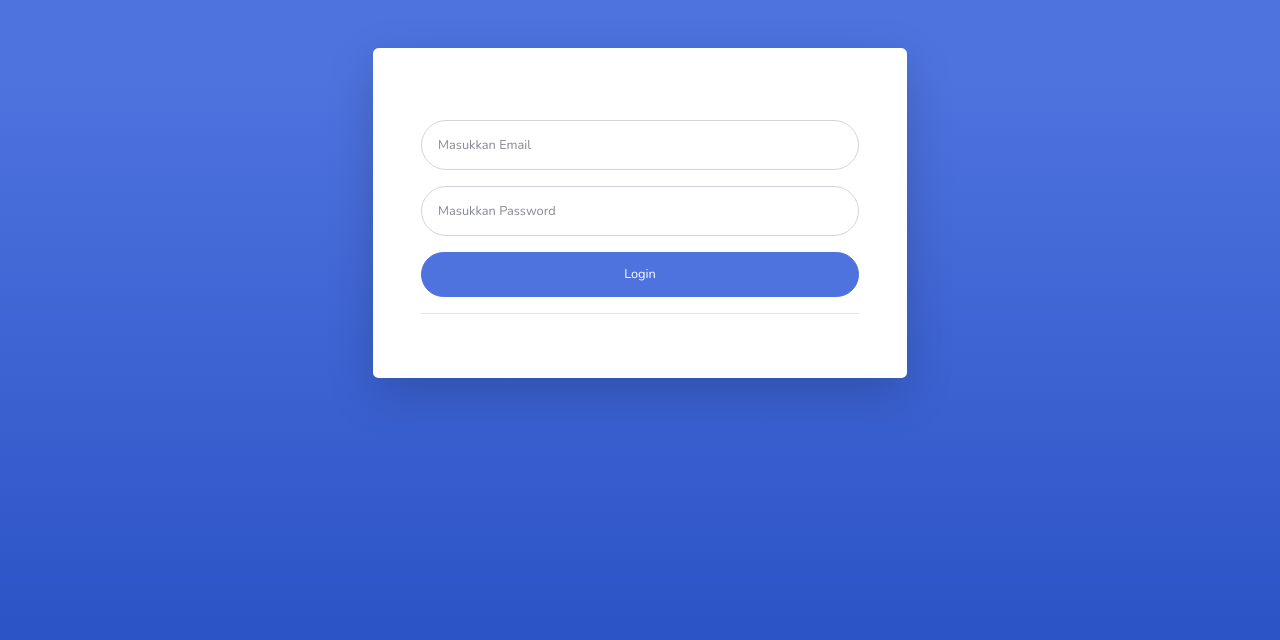
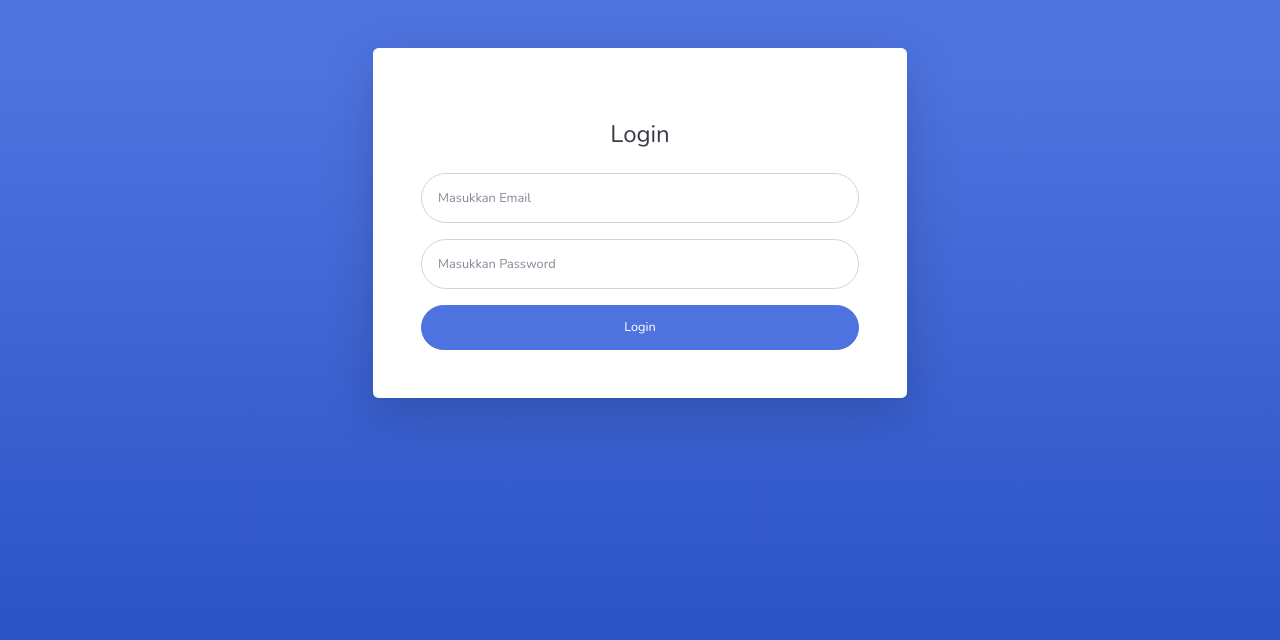
Before and after one commit to ilzamafif/waroeng-dahar, a PHP site: page /admin/login.php in a window 1280 px wide. Shown: the top 640 px of the page. Run offline with PHP 8.4, Linux system fonts and the light colour scheme; some libraries are stand-ins or nearby versions.

Commit message:
perubahan admin menu, kategori, login

```diff
--- a/admin/kategori/delete.php
+++ b/admin/kategori/delete.php
@@ -5,7 +5,7 @@ if (isset($_GET['id'])) {
 
   $sql = "DELETE FROM tblkategori WHERE idkategori = $id";
   $db->runSql($sql);
-  Flasher::setFlash('berhasil', 'dihapus', 'success');
+  Flasher::setFlash('berhasil', 'dihapus', 'Kategori', 'success');
 
   echo "
         <script>
--- a/admin/kategori/insert.php
+++ b/admin/kategori/insert.php
@@ -7,7 +7,7 @@ if (isset($_POST['btn-kategori'])) {
 
   $db->runSql($sql);
 
-  Flasher::setFlash('berhasil', 'ditambahkan', 'success');
+  Flasher::setFlash('berhasil', 'ditambahkan', 'Kategori', 'success');
 
   echo "
         <script>
--- a/admin/kategori/update.php
+++ b/admin/kategori/update.php
@@ -13,7 +13,7 @@ if (isset($_POST['btn-kategori'])) {
   $sql = "UPDATE `tblkategori` SET `kategori` = '$kategori' WHERE idkategori = $id";
   $db->runSql($sql);
 
-  Flasher::setFlash('berhasil', 'diUpdate', 'success');
+  Flasher::setFlash('berhasil', 'diUpdate', 'Kategori', 'success');
 
   echo "
         <script>
--- a/admin/login.php
+++ b/admin/login.php
@@ -15,7 +15,7 @@ if (isset($_POST["login"])) {
 
   $count = $db->rowCount($sql);
   if ($count == 0) {
-    Flasher::setFlash('Email atau passoword', 'tidak sesuai', 'warning');
+    Flasher::setFlash('Email atau passoword', 'tidak sesuai', '', 'danger');
   } else {
     $row = $db->getItem($sql);
 
@@ -44,24 +44,25 @@ if (isset($_POST["login"])) {
 </head>
 
 <body class="bg-gradient-primary">
-  <!-- Outer Row -->
-  <div class="container">
+
+<div class="container">
     <div class="row justify-content-center">
-
-      <div class="col-sm-4 col-md-6 col-lg-6">
-
+      <div class="col-md-6">
         <div class="card o-hidden border-0 shadow-lg my-5">
           <div class="card-body p-0">
 
-            <div class="row pt-4 ml-3">
-              <div class="col-lg-5">
+            <div class="row pt-4 d-flex justify-content-center">
+              <div class="col-lg-10">
                 <?php Flasher::flash(); ?>
               </div>
             </div>
 
             <div class="row">
-              <div class="col-lg-12 col-md-12">
+              <div class="col-lg">
                 <div class="p-5">
+                  <div class="text-center">
+                    <h1 class="h4 text-gray-900 mb-4">Login</h1>
+                  </div>
                   <form class="user" method="POST" action="">
                     <div class="form-group">
                       <input type="email" class="form-control form-control-user" placeholder="Masukkan Email" name="email">
@@ -71,7 +72,6 @@ if (isset($_POST["login"])) {
                     </div>
                     <button type="submit" class="btn btn-primary btn-user btn-block" name="login"> Login</button>
                   </form>
-                  <hr>
                 </div>
               </div>
             </div>
--- a/admin/menu/delete.php
+++ b/admin/menu/delete.php
@@ -6,7 +6,7 @@ if (isset($_GET['id'])) {
   $sql = "DELETE FROM tblmenu WHERE idmenu= $id";
   $db->runSql($sql);
 
-  Flasher::setFlash('berhasil', 'di hapus', 'success');
+  Flasher::setFlash('berhasil', 'di hapus', 'Menu', 'success');
 
   echo "
         <script>
--- a/admin/menu/insert.php
+++ b/admin/menu/insert.php
@@ -13,7 +13,7 @@ if (isset($_POST['submit'])) {
     $sql = "INSERT INTO `tblmenu` VALUES ('', $id, '$menu', '$gambar', $harga);";
     move_uploaded_file($temp, '../frontend/images/data/' . $gambar);
     $db->runSql($sql);
-    Flasher::setFlash('berhasil', 'ditambahkan', 'success');
+    Flasher::setFlash('berhasil', 'ditambahkan', 'Menu', 'success');
 
     echo "
         <script>
--- a/admin/menu/update.php
+++ b/admin/menu/update.php
@@ -25,7 +25,7 @@ if (isset($_POST['submit'])) {
   $sql = "UPDATE `tblmenu` SET `idkategori` = '$idkategori', `menu` = '$menu', `gambar` = '$gambar', `harga` = '$harga' WHERE `tblmenu`.`idmenu` = $id;";
   $db->runSql($sql);
 
-  Flasher::setFlash('berhasil', 'di update', 'success');
+  Flasher::setFlash('berhasil', 'di update', 'Menu', 'success');
 
   echo "
         <script>
```
